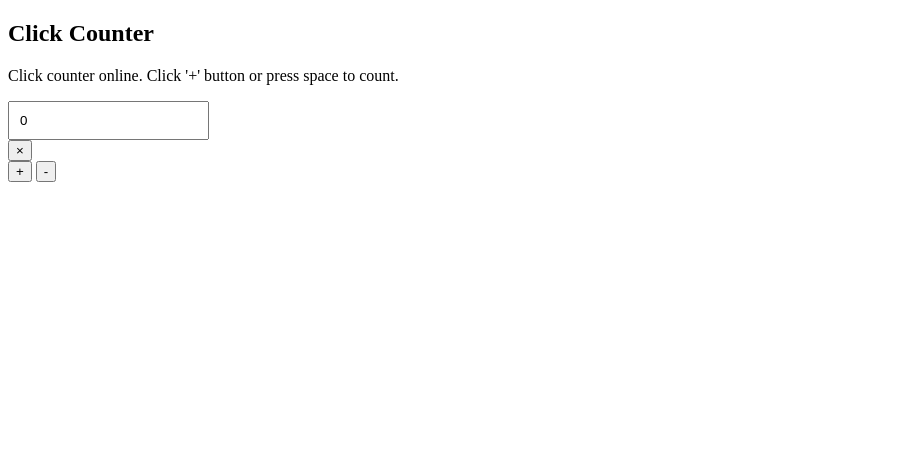
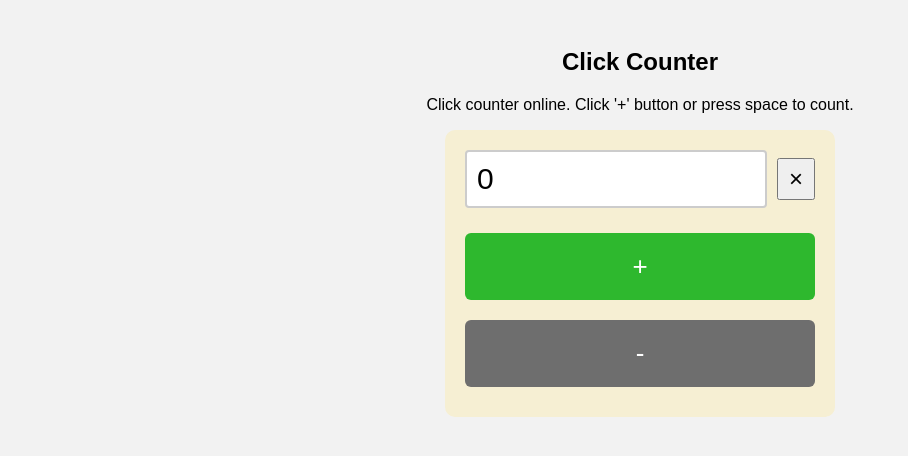
Before and after one commit to Aniketrai93/proejct, a plain HTML site: page index.html in a window 1280 px wide. Shown: the whole page, without its empty margins (0-908 px from the left). Drawn offline with Linux system fonts and the light colour scheme.

Commit message:
Refactor CSS styles for layout and buttons

```diff
--- a/style.css
+++ b/style.css
@@ -1,27 +1,55 @@
-#countLabel{
-    display: block;
-    font-size: 50px;
+body {
+    font-family: Arial, sans-serif;
     text-align: center;
+    background: #f2f2f2;
+    padding: 20px;
 }
-#increaseBtn{
-    font-size: 30px;
-    border: 2px solid #000;
 
+.box {
+    width: 90%;
+    max-width: 350px;
+    margin: auto;
+    background: #f6efd3;
+    padding: 20px;
+    border-radius: 10px;
+}
 
-}
-#resetBtn{
-    font-size: 30px;
-    border: 2px solid #000;
-
-}
-#decreaseBtn{
-    font-size: 30px;
-    border: 2px solid #000;
-
-}
-#count{
+.input-area {
     display: flex;
     align-items: center;
-    justify-content: center;
+    margin-bottom: 15px;
+}
+
+input {
+    width: 100%;
+    font-size: 30px;
     padding: 10px;
+    border: 2px solid #ccc;
+    border-radius: 4px;
 }
+
+#clear {
+    margin-left: 10px;
+    font-size: 24px;
+    padding: 5px 10px;
+}
+
+.btn {
+    width: 100%;
+    padding: 18px;
+    font-size: 26px;
+    border: none;
+    border-radius: 6px;
+    margin: 10px 0;
+    cursor: pointer;
+}
+
+.plus {
+    background: #2eb82e;
+    color: white;
+}
+
+.minus {
+    background: #6e6e6e;
+    color: white;
+}
```
